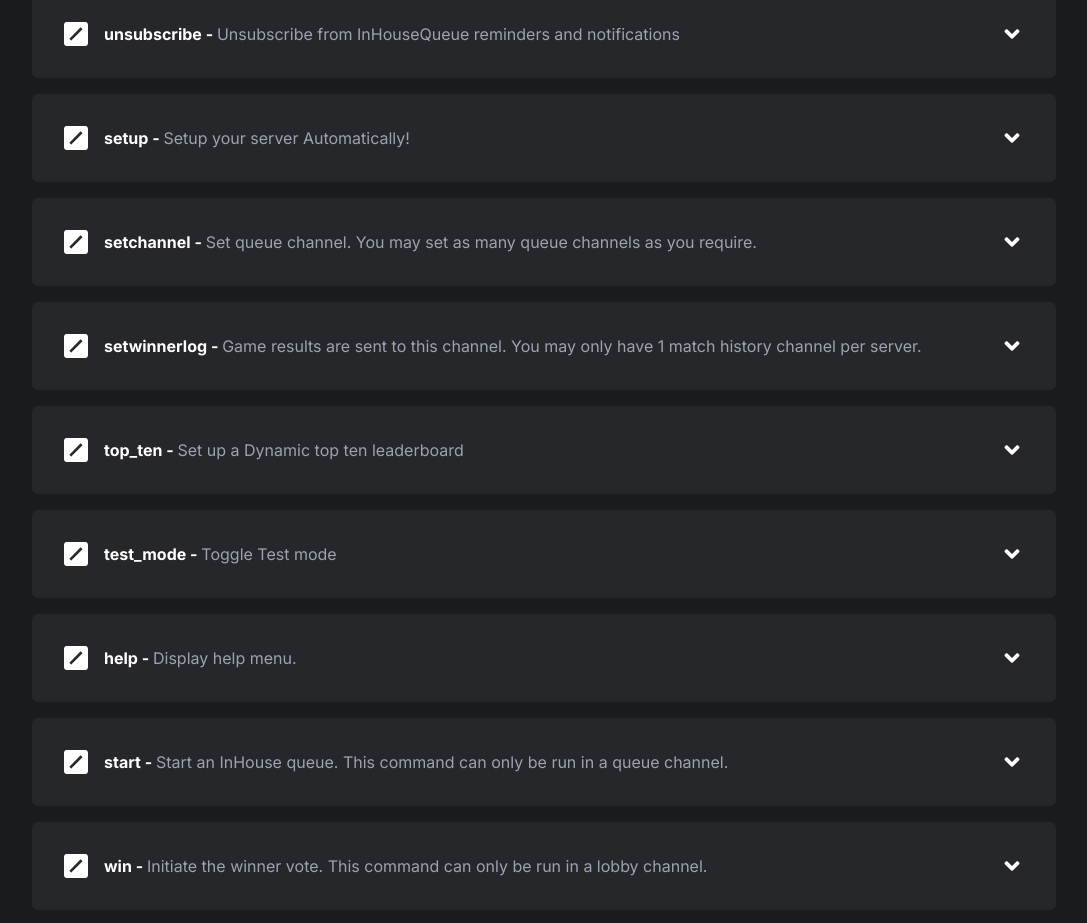
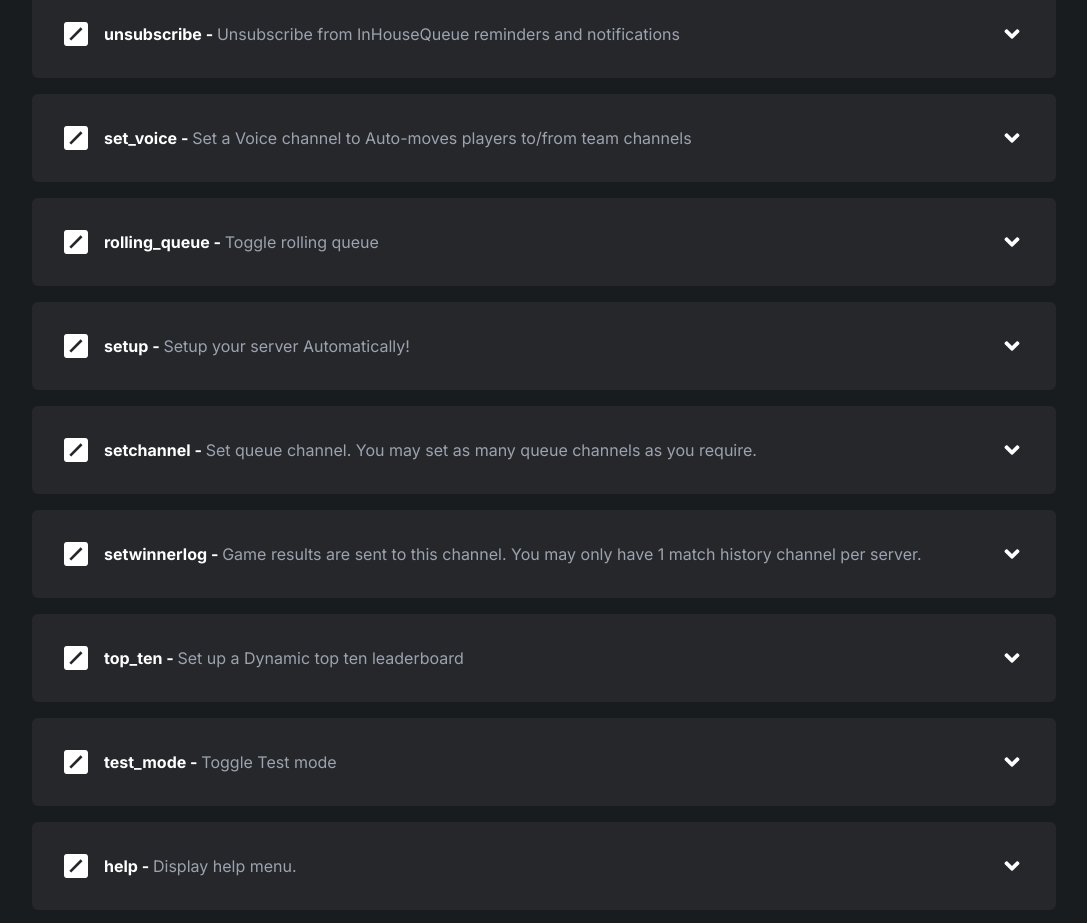
Before and after one commit to ItzDerock/InHouseQueue-site, a Next.js app: page /commands in a window 1280 px wide. Shown: the part 4640-5563 px from the top of the page, without its empty margins (96-1183 px from the left). Built offline with nearby package versions, Linux system fonts and the light colour scheme.

Commit message:
feat: add rolling_queue and set_voice

```diff
--- a/src/data/commands.ts
+++ b/src/data/commands.ts
@@ -476,6 +476,28 @@ const commands = [
           "/unsubscribe Tips",
       ]
     },
+    {
+      "name": "set_voice",
+      "type": "Admin",
+      "description": "Set a Voice channel to Auto-moves players to/from team channels",
+      "usage": [
+       "/set_voice [voice]",
+      ],
+      "examples": [
+          "/set_voice General",
+      ]
+    },
+    {
+      "name": "rolling_queue",
+      "type": "Admin",
+      "description": "Toggle rolling queue",
+      "usage": [
+       "/rolling_queue [preference]",
+      ],
+      "examples": [
+          "/rolling_queue Enabled",
+      ]
+    },
 
   // ~ Set-up
   {
```
